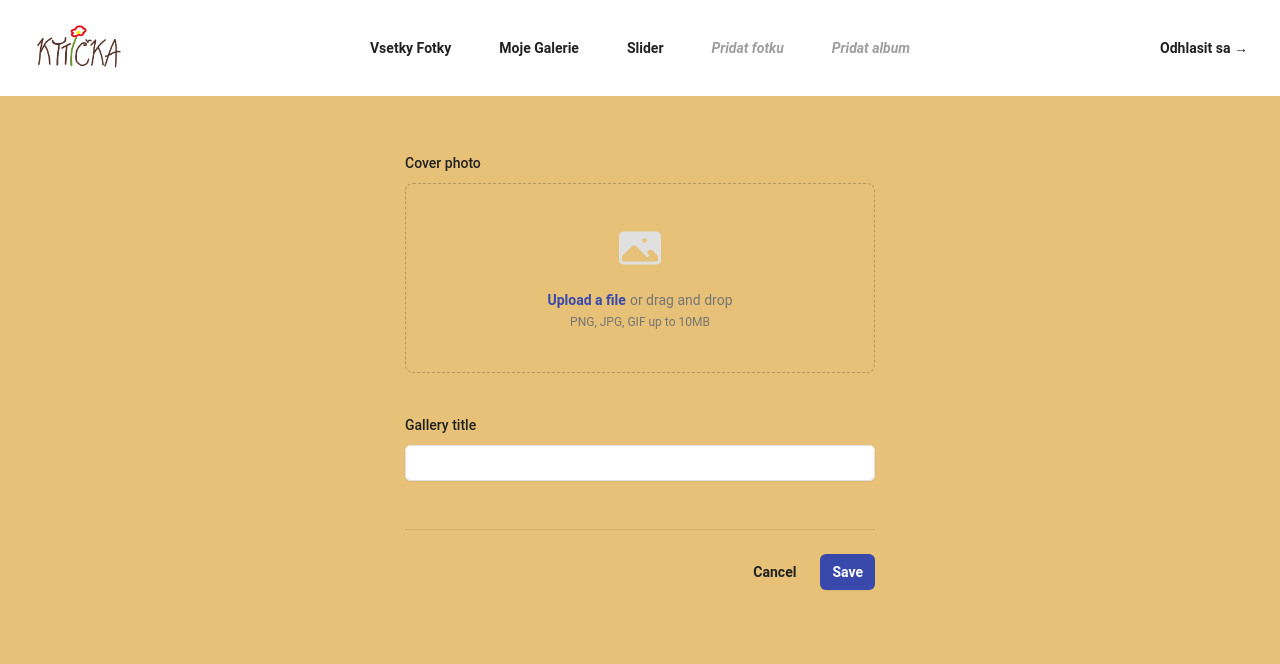
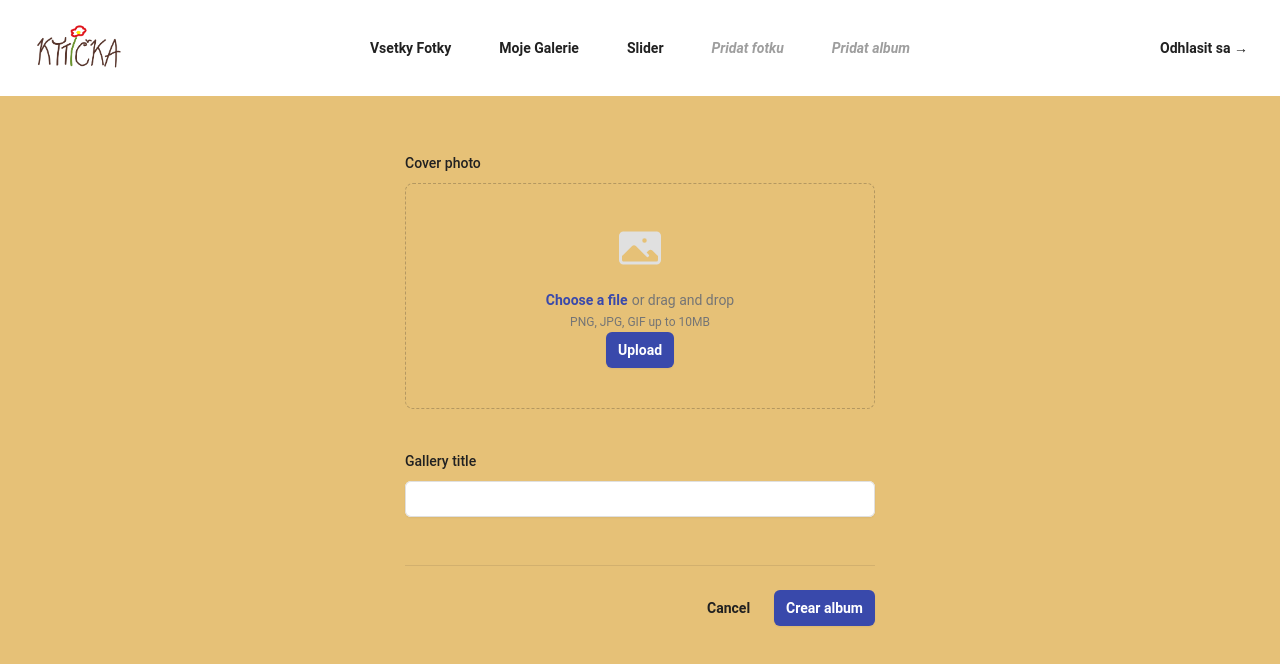
Before and after one commit to nati-Bel/kyticka_front, a React (Vite) app: page /admin/dashboard/newgallery in a window 1280 px wide. Shown: the top 664 px of the page. Built offline with nearby package versions, Linux system fonts and the light colour scheme; no server answers.

Commit message:
select formphoto ok

```diff
--- a/src/pages/admin/FormGalleryOutlet.jsx
+++ b/src/pages/admin/FormGalleryOutlet.jsx
@@ -3,21 +3,35 @@ import { PhotoIcon } from "@heroicons/react/24/solid";
 import useHttp from "../../hooks/useHttp";
 import { useState } from "react";
 import { useNavigate } from "react-router-dom";
+//import fileUpload from "../../helpers/fileUpload";
 
 
 export const FormGalleryOutlet = () => {
 
   const [title, setTitle] = useState("");
+  //const [cover_url, setCover_url] = useState("")
   const navigateTo = useNavigate();
   const {isLoading, error, data, sendRequest } = useHttp();
 
+  // const [selectedFile, setSelectedFile] = useState(null); // Estado para almacenar el archivo seleccionado
+  // const onFileInputChange = ({ target }) => {
+  //   const file = target.files[0];
+  //   setSelectedFile(file);
+  // };
+  // const handleFileUpload = () => {
+  //   if (selectedFile) {
+  //     fileUpload(selectedFile);
+  //   }
+  // setCover_url(handleFileUpload())
 
+  //};
   const handleSubmit = (event) => {
     event.preventDefault();
     sendRequest(
       "http://127.0.0.1:8000/api/admin/galleries",
       "POST",
-      {title}
+      {title},
+      //{cover_url}
       );
     navigateTo("/admin/dashboard/galerie");
   }
@@ -51,12 +65,13 @@ export const FormGalleryOutlet = () => {
                       htmlFor="file-upload"
                       className="relative cursor-pointer rounded-md font-semibold text-indigo-600 focus-within:outline-none focus-within:ring-2 focus-within:ring-indigo-600 focus-within:ring-offset-2 hover:text-indigo-500"
                     >
-                      <span>Upload a file</span>
+                      <span>Choose a file</span>
                       <input
                         id="file-upload"
                         name="file-upload"
                         type="file"
                         className="sr-only"
+                        //onChange={onFileInputChange}
                       />
                     </label>
                     <p className="pl-1">or drag and drop</p>
@@ -64,6 +79,13 @@ export const FormGalleryOutlet = () => {
                   <p className="text-xs leading-5 text-gray-600">
                     PNG, JPG, GIF up to 10MB
                   </p>
+                  <button
+                    type="button" // Cambia a type "button" para evitar envío de formulario
+                    //onClick={handleFileUpload} // Llama a la función de carga de archivo al hacer clic en "Upload"
+                    className="rounded-md bg-indigo-600 px-3 py-2 text-sm font-semibold text-white shadow-sm hover:bg-indigo-500 focus-visible:outline focus-visible:outline-2 focus-visible:outline-offset-2 focus-visible:outline-indigo-600"
+                  >
+                    Upload
+                  </button>
                 </div>
               </div>
             </div>
@@ -89,7 +111,6 @@ export const FormGalleryOutlet = () => {
               </div>
             </div>
           </div>
-
         </div>
 
         <div className="mt-6 flex items-center justify-end gap-x-6">
@@ -103,14 +124,13 @@ export const FormGalleryOutlet = () => {
             type="submit"
             className="rounded-md bg-indigo-600 px-3 py-2 text-sm font-semibold text-white shadow-sm hover:bg-indigo-500 focus-visible:outline focus-visible:outline-2 focus-visible:outline-offset-2 focus-visible:outline-indigo-600"
           >
-            Save
+            Crear album
           </button>
         </div>
       </form>
-      {isLoading&&<p>Loading ...</p>}
+      {isLoading && <p>Loading ...</p>}
       {error && <p>Error: {error}</p>}
       {!isLoading && data && <p> Nova galeria uspesne vytvorena </p>}
-
     </div>
   );
 };
--- a/src/pages/admin/FormPhotoOutlet.jsx
+++ b/src/pages/admin/FormPhotoOutlet.jsx
@@ -1,28 +1,40 @@
 import "./outlet.scss";
 import { PhotoIcon } from "@heroicons/react/24/solid";
-import { useState } from "react";
+import { useState, useEffect } from "react";
 import fileUpload from "../../helpers/fileUpload";
-import APIservice from "../../services/APIservice";
-
+import axios from "axios";
+//import useHttp from "../../hooks/useHttp";
 
 export const FormPhotoOutlet = () => {
-  const url = "http://127.0.0.1:8000/api/admin/galleries";
-  let galleries = APIservice(url);
+  const apiUrl = "http://127.0.0.1:8000/api/admin/galleries";
+  const [galleries, setGalleries] = useState([]);
+
+  useEffect(() => {
+    loadGalleries();
+  }, []);
+
+  const loadGalleries = async () => {
+    try {
+      const response = await axios.get(apiUrl);
+      setGalleries(response.data);
+    } catch (error) {
+      console.error("Error al obtener las galerías:", error);
+    }
+  };
+
   const [selectedFile, setSelectedFile] = useState(null); // Estado para almacenar el archivo seleccionado
-
   const onFileInputChange = ({ target }) => {
-    // Obtiene el archivo seleccionado por el usuario
     const file = target.files[0];
     setSelectedFile(file);
   };
-
   const handleFileUpload = () => {
     if (selectedFile) {
-      // Llama a la función para cargar el archivo
+    fileUpload(selectedFile);
+  }};
 
-    fileUpload(selectedFile);
+ //const [url, setUrl] = useState("");
+ //const [galerry, setGallery] = useState("");
 
-  }};
 
 
   return (
@@ -57,6 +69,13 @@ export const FormPhotoOutlet = () => {
                   <p className="text-xs leading-5 text-gray-600">
                     PNG, JPG, GIF up to 10MB
                   </p>
+                  <button
+                    type="button" // Cambia a type "button" para evitar envío de formulario
+                    onClick={handleFileUpload} // Llama a la función de carga de archivo al hacer clic en "Upload"
+                    className="rounded-md bg-indigo-600 px-3 py-2 text-sm font-semibold text-white shadow-sm hover:bg-indigo-500 focus-visible:outline focus-visible:outline-2 focus-visible:outline-offset-2 focus-visible:outline-indigo-600"
+                  >
+                    Upload
+                  </button>
                 </div>
               </div>
             </div>
@@ -71,16 +90,21 @@ export const FormPhotoOutlet = () => {
                 Galeria
               </label>
               <div className="mt-2">
-
                 <select
                   id="gallery_id"
                   name="gallery_id"
                   className="block w-full rounded-md border-0 py-1.5 text-gray-900 shadow-sm ring-1 ring-inset ring-gray-300 focus:ring-2 focus:ring-inset focus:ring-indigo-600 sm:max-w-xs sm:text-sm sm:leading-6"
                 >
-                  <option>Svadobne</option>
+                  {galleries.data &&
+                    galleries.data.map((gallery) => {
+                      return (
+                        <option key={gallery.id} value={gallery.id}>
+                          {gallery.title}
+                        </option>
+                      );
+                    })}
+                </select>
 
-                </select>
-              )})}
               </div>
             </div>
 
@@ -141,10 +165,10 @@ export const FormPhotoOutlet = () => {
           </button>
           <button
             type="button" // Cambia a type "button" para evitar envío de formulario
-            onClick={handleFileUpload} // Llama a la función de carga de archivo al hacer clic en "Upload"
+            //onClick={} // Llama a la función de carga de archivo al hacer clic en "Upload"
             className="rounded-md bg-indigo-600 px-3 py-2 text-sm font-semibold text-white shadow-sm hover:bg-indigo-500 focus-visible:outline focus-visible:outline-2 focus-visible:outline-offset-2 focus-visible:outline-indigo-600"
           >
-            Upload
+            Crear album
           </button>
         </div>
       </form>
```
Lines whose indentation alone changed are shown as unchanged.
